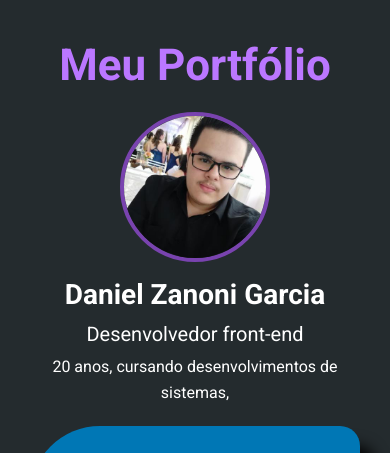
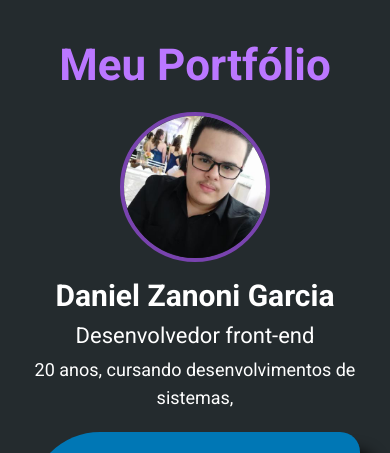
Before and after one commit to DanielZG20/Portfolio, a plain HTML site: page index.html in a window 390 px wide. Shown: the part 82-535 px from the top of the page. Drawn offline with Linux system fonts and the light colour scheme.

Commit message:
Update styles.css

```diff
--- a/styles/styles.css
+++ b/styles/styles.css
@@ -138,16 +138,16 @@ header {
         width: 150px !important;
     }
     .section-01-h1 {
-        font-size: 28px !important;
-        line-height: 38px !important;
+        font-size: 30px !important;
+        line-height: 40px !important;
     }
     .section-01-h2 {
-        font-size: 20px !important;
+        font-size: 22px !important;
         line-height: 30px !important;
     }
     .section-01-p {
-        font-size: 16px !important;
-        line-height: 26px !important;
+        font-size: 18px !important;
+        line-height: 28px !important;
     }
     .container {
         width: 100%;
```
